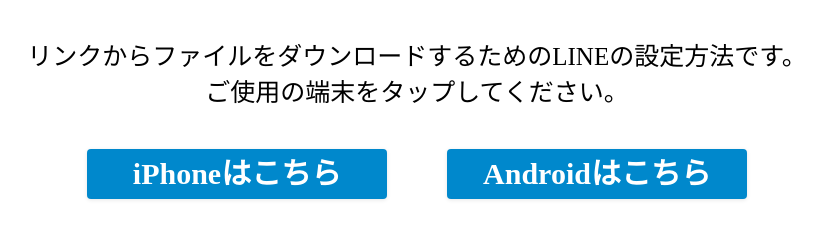
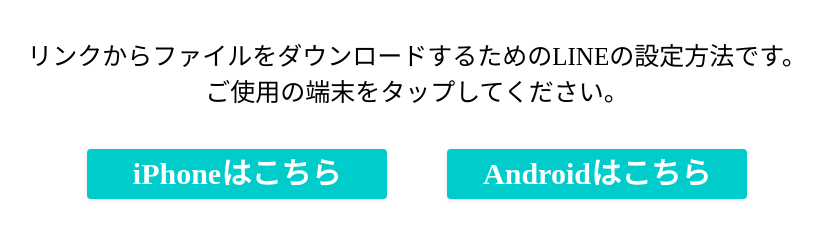
Before and after one commit to scientistsho-1/.github.io, a plain HTML site: page index.html in a window 1280 px wide. Shown: the part 164-402 px from the top of the page, without its empty margins (223-1045 px from the left). Drawn offline with Linux system fonts and the light colour scheme.

Commit message:
Add files via upload

```diff
--- a/css/styles.css
+++ b/css/styles.css
@@ -55,7 +55,7 @@
 a {
     width: 300px;
     height: 50px;
-    background: hsl(200, 100%, 40%);
+    background: hsl(180, 100%, 40%);
     margin-left: 30px;
     margin-right: 30px;
     line-height: 50px;
@@ -71,5 +71,5 @@
 }
 
 a:hover {
-    background: hsl(200, 100%, 45%);
+    background: hsl(180, 100%, 45%);
 }
```
Also changed, not shown: android.html (+1 -1 lines), iphone.html (+1 -1 lines).
